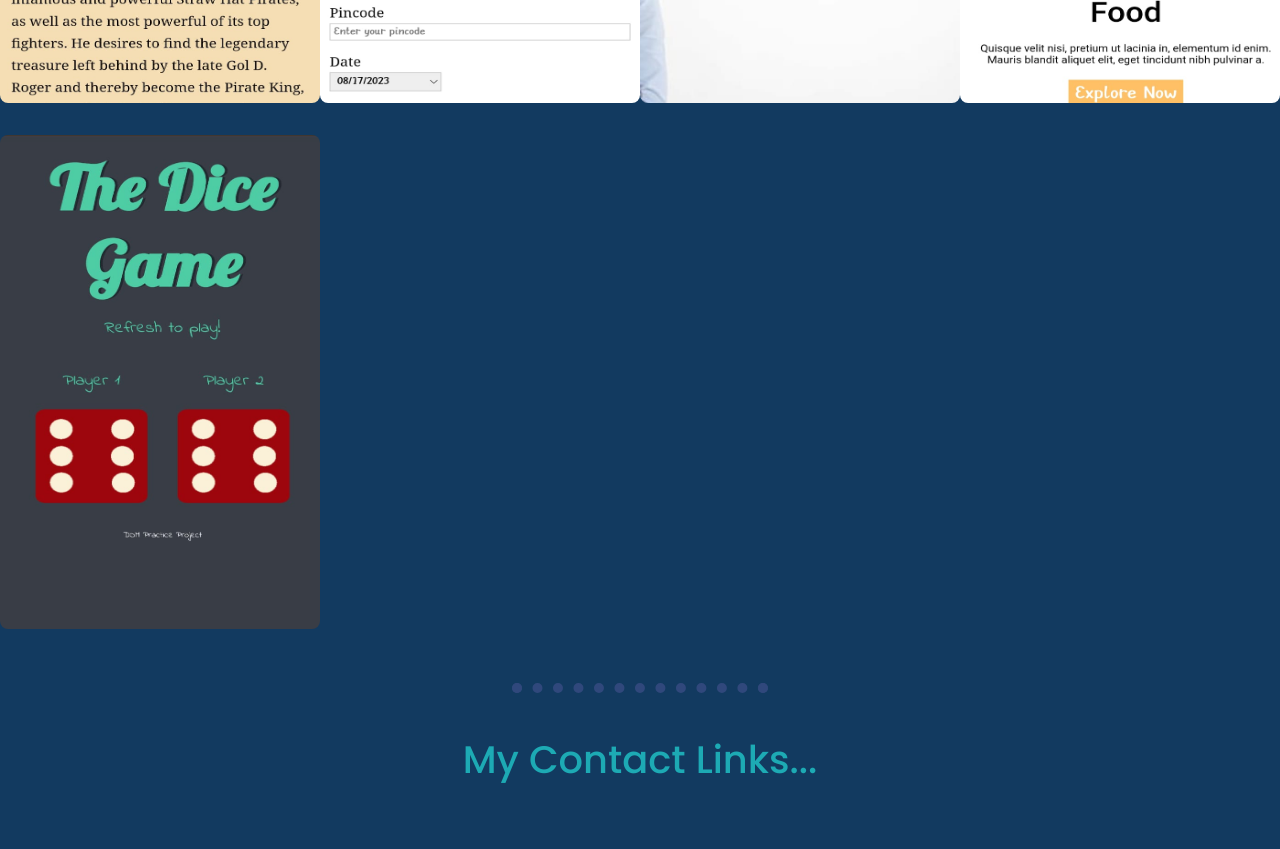
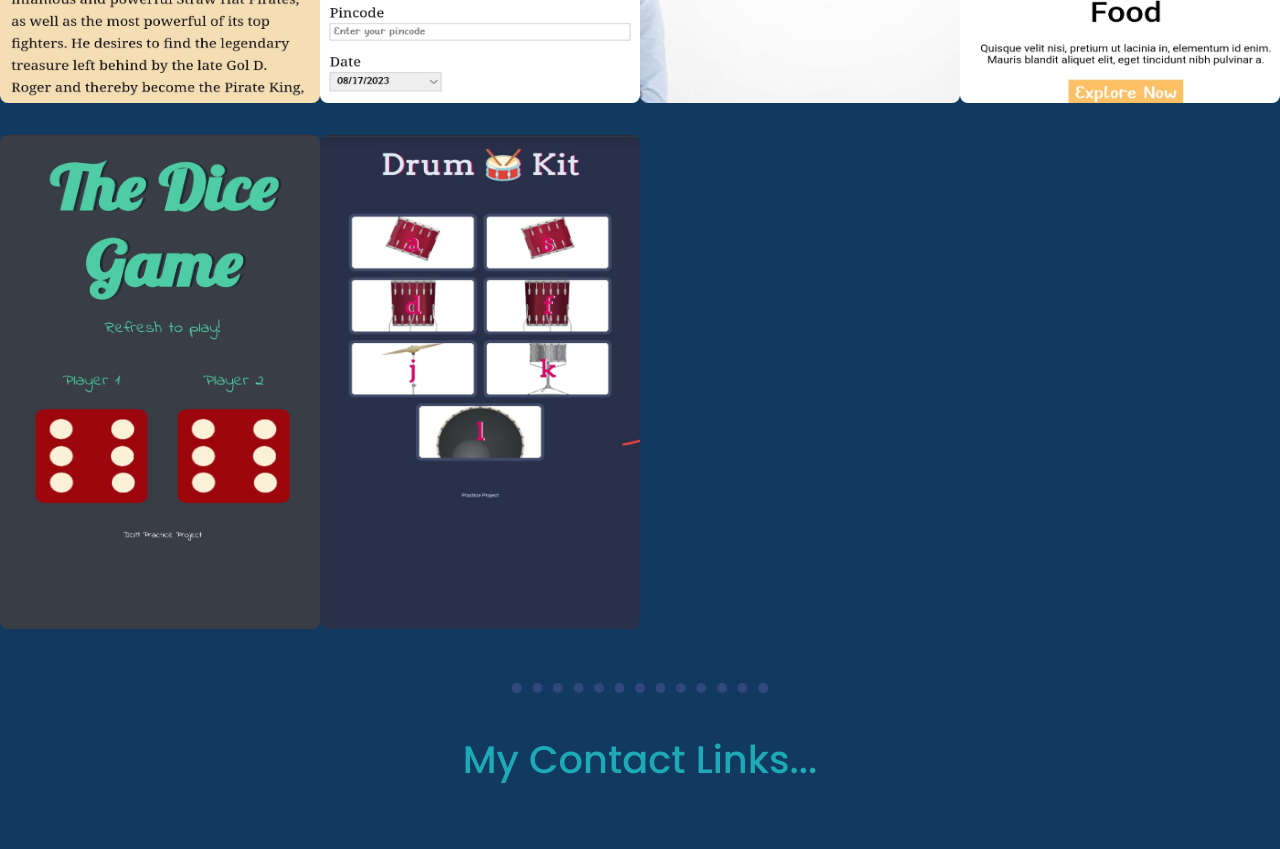
Before and after one commit to devdwivedi5239/htmlCss-projects, a plain HTML site: page index.html in a window 1280 px wide. Shown: the part 1140-1989 px from the top of the page. Drawn offline with Linux system fonts and the light colour scheme.

Commit message:
added project 6

```diff
--- a/index.html
+++ b/index.html
@@ -102,6 +102,22 @@
               </div>
             </div>
           </div>
+
+          <div class="grid-item">
+            <div class="card">
+              <img
+                src="images/project-6.jpeg"
+                alt="project-6"
+                class="project-img"
+              />
+              <div class="card-content">
+                <a href="project-6/index.html" target="_blank"
+                  ><h3>Drum Kit</h3></a
+                >
+              </div>
+            </div>
+          </div>
+
         </div>
       </div>
     </section>
```
Also changed, not shown: images/project-6.jpeg (added).
